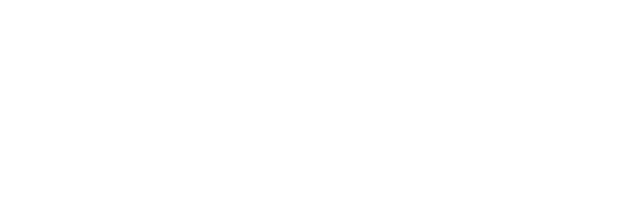
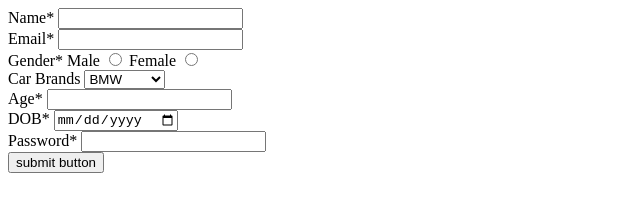
Before and after one commit to acciojob/signup-form-car-Gitmukeshhh, a website: page main.html in a window 1280 px wide. Shown: the whole page, without its empty margins (0-640 px from the left). Drawn offline with Linux system fonts and the light colour scheme.

Commit message:
created a submission

```diff
--- a/main.html
+++ b/main.html
@@ -7,6 +7,44 @@
 </head>
 
 <body>
+	<form method="post">
+		<div>
+			  <label for="name">Name*</label>
+		      <input type="text" id="name" required>
+		</div>
+        <div>
+			  <label for="email">Email*</label>
+		      <input type="email" id="email" required>
+		</div>
+		<div>
+			  <label>Gender*</label>
+			  <label for="male">Male</label>
+		      <input type="radio" id="male" name="gender" value="Male" required>
+			  <label for="female">Female</label>
+		      <input type="radio" id="female" name="gender" value="Female" required>
+		</div>
+		<div>
+			<label for="cars">Car Brands</label>
+			<select id="cars">
+				<option value="BMW">BMW</option>
+				<option value="Audi">Audi</option>
+				<option value="Mercedez">Mercedez</option>
+			</select>
+		</div>
+		<div>
+			  <label for="age">Age*</label>
+		      <input type="number" id="age" required>
+		</div>
+		<div>
+			  <label for="dob">DOB*</label>
+		      <input type="date" id="dob" required>
+		</div>
+		<div>
+			  <label for="password">Password*</label>
+		      <input type="password" id="password" required>
+		</div>
+		<button type="submit">submit button</button>
+	</form>
 	<!-- the entire body must be written by student -->
     <script type="text/javascript" src="./script.js">
 </script>
```
